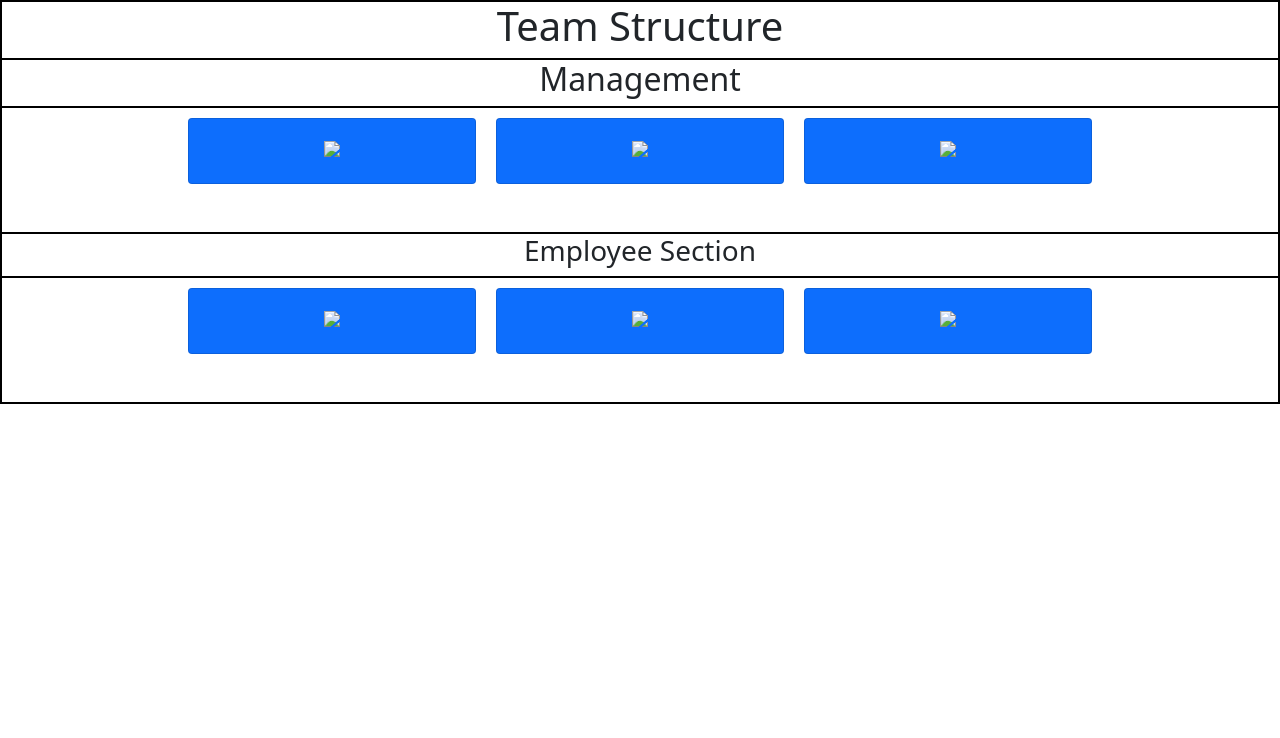
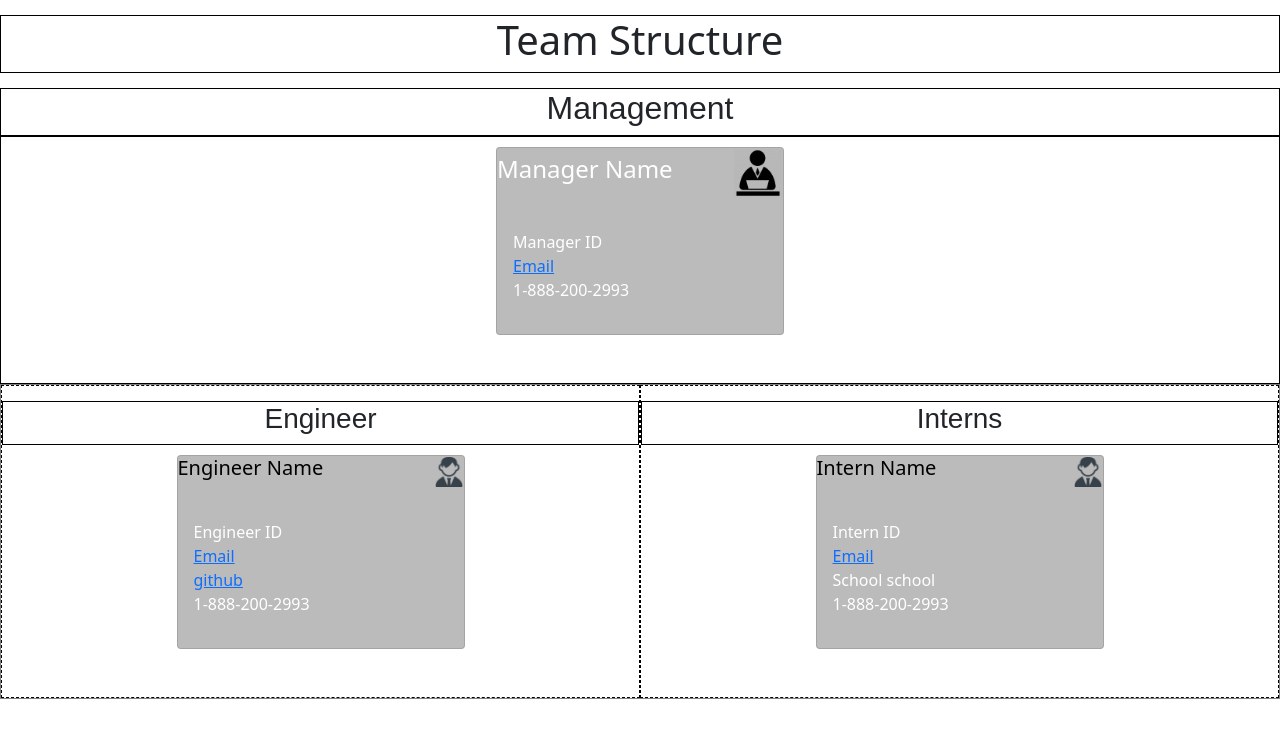
Before and after one commit to JoeDonMalone/TeamBuilder, a website: page index.html in a window 1280 px wide. Drawn offline with nearby package versions, Linux system fonts and the light colour scheme.

Commit message:
Team layout completed with some very minor styling 'Line class' created with center coord method

```diff
--- a/Develop/style.css
+++ b/Develop/style.css
@@ -6,58 +6,89 @@ body {
   h1, h2 {
     justify-content: center;
   }
+
   .main-container-flex-column {
     display: flex;
     flex-direction:column;
-    justify-content: center;
-    border: 1px black solid;
     flex-basis: auto;
     flex-grow:1;
+    height: 100%;
+    font-family: 'Varela Round', sans-serif !important;
   }
 
   .headers-title-container-flex-row {
     display:flex;
-    flex-direction: row;
+
     justify-content: center;
     border: 1px black solid;
-    flex: 1;
+    /* flex: 1; */
+    width: 100%;
+    margin-top: 15px;
   }
 
-  .managers-container-flex-row{
+  .manager-container-row{
     display:flex;
-    flex-direction: row;
     justify-items: center;
     justify-content: center;
     border: 1px black solid;
     flex: 1;
   }
 
-  .employees-container-flex-row{
+  .emp-intern-column {
     display:flex;
-    flex-direction: row;
+    justify-content: space-around;
+    flex-wrap: wrap;
+    flex: 1;
+    border: 1px gray solid;
+  }
+
+  .intern-employee-container {
+    display: flex;
+    flex-wrap: wrap;
+    border: .5px black dashed;
+    width: 50%;
+    min-width: fit-content;
     justify-content: center;
-    border: 1px black solid;
-    /* flex-basis: 100vw; */
+  }
+
+  .intern-employee-container-flex-row{
+    display:flex;
+    flex-wrap: wrap;
+    justify-content: center;
+    flex-basis: auto;
     flex: 1;
   }
-
-  /* #manager {
-    display: flex;
-    flex-direction: column;
-    justify-content: center;
-  } */
-
+  .role-emp-img {
+    display: inline;
+    visibility: visible;
+    width: 30px;
+    height: 30px;
+}
+  .role-mananger-img {
+    display: inline;
+    visibility: visible;
+    width: 50px;
+    height: 50px;
+}
   .card{
     display: flex;
     flex-wrap: wrap;
-    /* border: 1px solid red; */
-    max-width: 50px;
-    min-height: 30px;
     margin: 10px;
-    align-items: center;
-    flex:1
+    flex-basis:auto;
+    flex-grow:1;
+    flex-shrink:1;
+    font-family: var(--bs-font-sans-serif) !important;
+    background-color: rgb(187, 187, 187) !important;
 }
 
-.card-body {
-    text-align-last: center;
+.name-icon {
+  display: flex;
+
+  justify-content: space-between;
+  align-items: center;
+  flex-grow: 0;
 }
+
+.name {
+  color: black;
+}
--- a/index.html
+++ b/index.html
@@ -4,73 +4,91 @@
     <meta charset="UTF-8">
     <meta http-equiv="X-UA-Compatible" content="IE=edge">
     <meta name="viewport" content="width=device-width, initial-scale=1.0">
+    <link rel="preconnect" href="https://fonts.gstatic.com">
+    <link href="https://fonts.googleapis.com/css2?family=Crimson+Text&display=swap" rel="stylesheet">
     <link href="https://cdn.jsdelivr.net/npm/bootstrap@5.0.0-beta2/dist/css/bootstrap.min.css" rel="stylesheet" integrity="sha384-BmbxuPwQa2lc/FVzBcNJ7UAyJxM6wuqIj61tLrc4wSX0szH/Ev+nYRRuWlolflfl" crossorigin="anonymous">
     <link rel="stylesheet" href="./Develop/style.css">
     <title>Team Builder</title>
 </head>
 <body>
-    <div class = 'main-container-flex-column'>
+
+    <header>
         <div class = 'headers-title-container-flex-row'>
             <h1>Team Structure</h1>
         </div>
+    </header>
+    <div class = 'main-container-flex-column'>
         <div class = 'headers-title-container-flex-row'>
             <h2> Management</h2>
         </div>
-        <div class = 'managers-container-flex-row'>
-            <div id = 'manager' class="card text-white bg-primary mb-5" style="max-width: 18rem;">
-                <div class="future-date"></div>
+        <div class = 'manager-container-row'>
+            <div class="card text-white bg-primary mb-5 manager-1" style="max-width: 18rem;">
+                <div class="name-icon">
+                    <h4 class = manager-name>Manager Name</h3>
+                    <img src='./Assets/Images/Manager-img.jpg' class = "role-mananger-img">
+                </div>
                 <div class="card-body">
-                    <h5 class="future-outlook-image"><img src='#' class = "five-day-img"></h5>
-                    <h5 class="future-temperature"></h5>
-                    <h5 class="future-humidity"></h5>
-                </div>
-            </div>
-            <div id = 'manager' class="card text-white bg-primary mb-5" style="max-width: 18rem;">
-                <div class="future-date"></div>
-                <div class="card-body">
-                    <h5 class="future-outlook-image"><img src='#' class = "five-day-img"></h5>
-                    <h5 class="future-temperature"></h5>
-                    <h5 class="future-humidity"></h5>
-                </div>
-            </div>
-            <div id = 'manager' class="card text-white bg-primary mb-5" style="max-width: 18rem;">
-                <div class="future-date"></div>
-                <div class="card-body">
-                    <h5 class="future-outlook-image"><img src='#' class = "five-day-img"></h5>
-                    <h5 class="future-temperature"></h5>
-                    <h5 class="future-humidity"></h5>
+                    <p>
+                        <div class="employee-id">Manager ID</div>
+                        <a class = 'email' href="mailto:someone@yoursite.com?subject=Mail from Our Site">Email</a> <br>
+                        <div class="phone">1-888-200-2993</div>
+                    </p>
                 </div>
             </div>
         </div>
-        <div class = 'headers-title-container-flex-row'>
-            <h3>Employee Section</h3>
-        </div>
-        <div class = 'employees-container-flex-row'>
-            <div id = 'manager' class="card text-white bg-primary mb-5" style="max-width: 18rem;">
-                <div class="future-date"></div>
-                <div class="card-body">
-                    <h5 class="future-outlook-image"><img src='#' class = "five-day-img"></h5>
-                    <h5 class="future-temperature"></h5>
-                    <h5 class="future-humidity"></h5>
+
+
+        <div class = 'emp-intern-column'>
+
+            <div class = 'intern-employee-container'>
+                <div class = 'headers-title-container-flex-row'>
+                    <h3>Engineer</h3>
+                </div>
+                <div class = 'intern-employee-container-flex-row'>
+                    <div class="card text-white bg-primary mb-5 manager" style="max-width: 18rem;">
+                        <div class="name-icon">
+                            <h5 class = 'name' >Engineer Name</h5>
+                            <img src='./Assets/Images/Intern-img.png' class = "role-emp-img">
+                        </div>
+                        <div class="card-body"><p>
+                            <div class="employee-id">Engineer ID</div>
+                            <a class = 'email' href="mailto:someone@yoursite.com?subject=Engineering Needs...">Email</a> <br>
+                            <a class = 'github' href="https://github.com/JoeDonMalone">github</a> <br>
+                            <div class="phone">1-888-200-2993</div>
+                        </p>
+                        </div>
+                    </div>
                 </div>
             </div>
-            <div id = 'manager' class="card text-white bg-primary mb-5" style="max-width: 18rem;">
-                <div class="future-date"></div>
-                <div class="card-body">
-                    <h5 class="future-outlook-image"><img src='#' class = "five-day-img"></h5>
-                    <h5 class="future-temperature"></h5>
-                    <h5 class="future-humidity"></h5>
+
+            <div class = 'intern-employee-container'>
+                <div class = 'headers-title-container-flex-row'>
+                    <h3>Interns</h3>
+                </div>
+                <div class = 'intern-employee-container-flex-row'>
+                    <div class="card text-white bg-primary mb-5 manager" style="max-width: 18rem;">
+                        <div class="name-icon">
+                            <h5 class = 'name' >Intern Name</h5>
+                            <img src='./Assets/Images/Intern-img.png' class = "role-emp-img">
+                        </div>
+                        <div class="card-body">
+                            <p>
+                                <div class= "employee-id">Intern ID</div>
+                                <a class = 'email' href="mailto:someone@yoursite.com?subject= I need some coffee...">Email</a> <br>
+                                <div  class = 'school'>School school</div>
+                                <div class = "phone">1-888-200-2993</div>
+                            </p>
+                        </div>
+                    </div>
                 </div>
             </div>
-            <div id = 'manager' class="card text-white bg-primary mb-5" style="max-width: 18rem;">
-                <div class="future-date"></div>
-                <div class="card-body">
-                    <h5 class="future-outlook-image"><img src='#' class = "five-day-img"></h5>
-                    <h5 class="future-temperature"></h5>
-                    <h5 class="future-humidity"></h5>
-                </div>
-            </div>
+
         </div>
     </div>
+
+    <script src="https://cdn.jsdelivr.net/npm/bootstrap@5.0.0-beta2/dist/js/bootstrap.min.js" integrity="sha384-nsg8ua9HAw1y0W1btsyWgBklPnCUAFLuTMS2G72MMONqmOymq585AcH49TLBQObG" crossorigin="anonymous"></script>
+    <script src="https://cdnjs.cloudflare.com/ajax/libs/jquery/3.2.1/jquery.min.js"></script>
+    <script src = "https://cdnjs.cloudflare.com/ajax/libs/moment.js/2.29.1/moment.min.js"></script>
+    <script src="./index.js"></script>
 </body>
 </html>
--- a/index.js
+++ b/index.js
@@ -1,10 +1,41 @@
+$(document).ready(function(){
+
+
 var managerCard =  `
 <div id = 'manager' class="card text-white bg-primary mb-5" style="max-width: 18rem;">
     <div class="future-date"></div>
     <div class="card-body">
-        <h5 class="future-outlook-image"><img src='#' class = "five-day-img"></h5>
+        <h5 class="future-outlook-image"><img src='./Assets/Images/Manager-img.jpg' class = "five-day-img"></h5>
         <h5 class="future-temperature"></h5>
         <h5 class="future-humidity"></h5>
     </div>
 </div>
 `
+
+var manager = $('#manager');
+
+class Line {
+    constructor(height, width) {
+      this.height = height;
+      this.width = width;
+    }
+
+    getCardCenters() {
+        $('.card').each( function() {
+            let $this = $(this);
+            let offset = $this.offset();
+            let width = $this.width();
+            let height = $this.height();
+            let centerX = offset.left + width / 2;
+            let centerY = offset.top + height / 2;
+            console.log(centerX, centerY);
+                // If you need to consider the padding property in your calculations, use the following:
+            // var width = $this.outerWidth();
+            // var height = $this.outerHeight();
+        })
+    }
+  }
+    $('a[href^="http://"]').each(function(){
+        $(this).attr("href", newUrl); // Set herf value
+    });
+});
```
Also changed, not shown: Assets/Images/Intern-img.png (added), Assets/Images/Manager-img.jpg (added), Assets/Images/employee-img.jpg (added).
